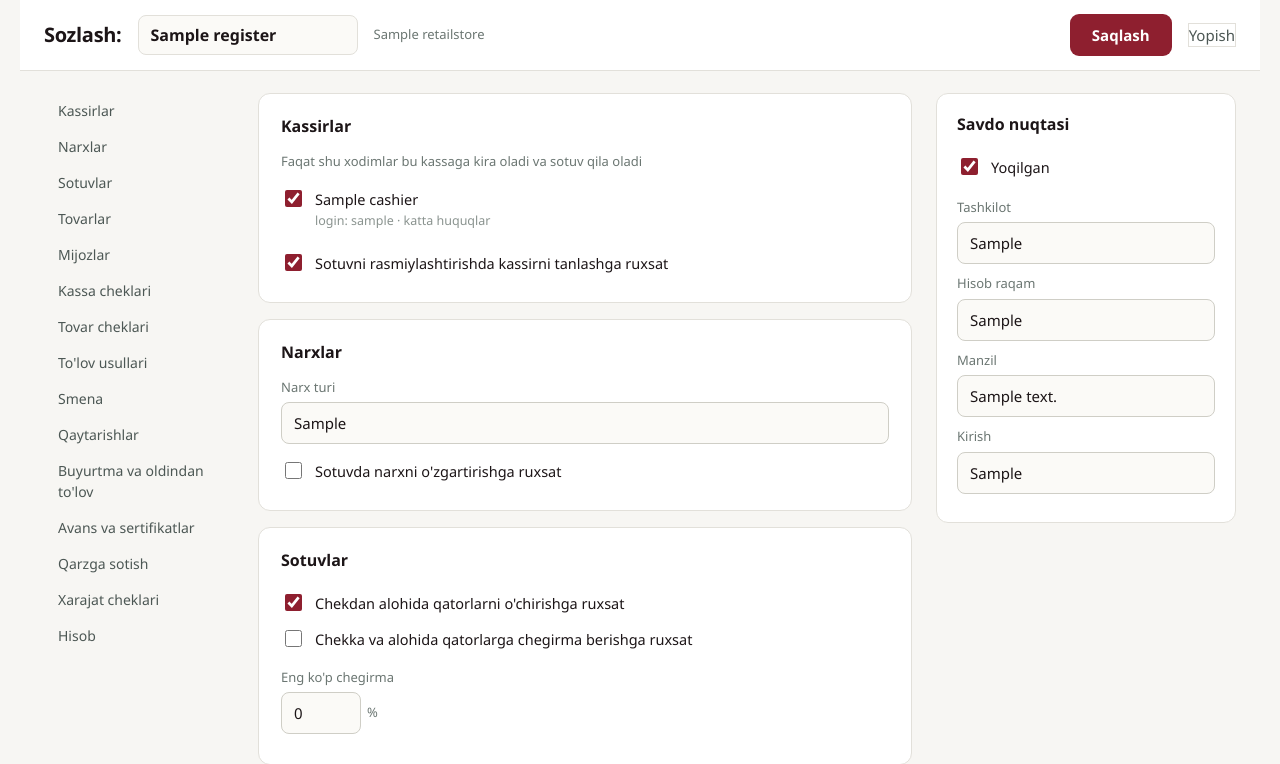
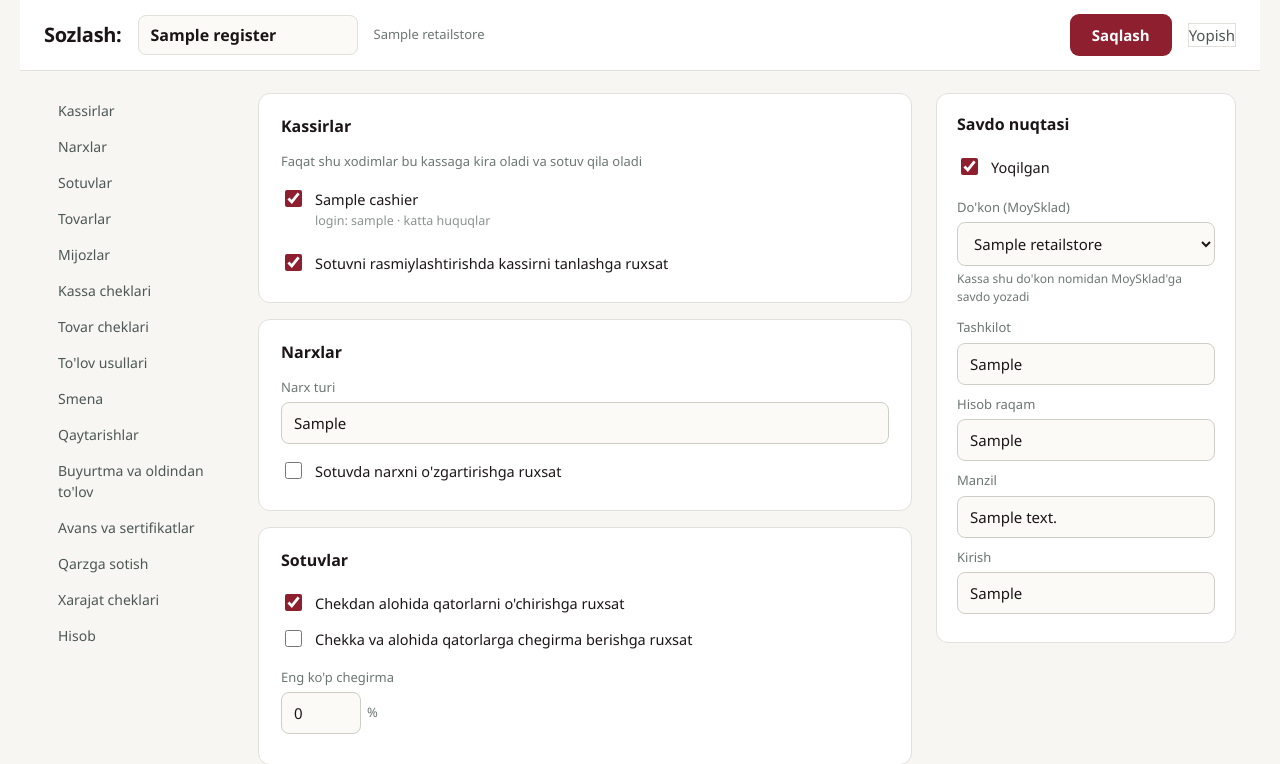
Before and after one commit to 130395mq-dev/sevimli-kassa, a Django app: page /kassa/1/sozlash/ in a window 1280 px wide. Shown: the part 56-820 px from the top of the page. Run offline with Django 5.2, Linux system fonts and the light colour scheme; a user stored in the database is signed in; tables that the repository leaves empty hold one stand-in row (values such as "Sample post").

Commit message:
Sevimli Kassa server

```diff
--- a/dashboard/templates/dashboard/register_edit.html
+++ b/dashboard/templates/dashboard/register_edit.html
@@ -328,6 +328,16 @@
           <input type="checkbox" name="enabled" {% if st.enabled %}checked{% endif %}>
           <span>Yoqilgan</span>
         </label>
+        <label class="fld" style="margin-bottom:4px;">Do'kon (MoySklad)
+          <select name="store">
+            {% for s in stores %}
+              <option value="{{ s.pk }}" {% if s.pk == reg.store_id %}selected{% endif %}>{{ s.name }}</option>
+            {% endfor %}
+          </select>
+        </label>
+        <div class="sec" style="font-size:12px; margin-bottom:12px;">
+          Kassa shu do'kon nomidan MoySklad'ga savdo yozadi
+        </div>
         <label class="fld">Tashkilot
           <input name="organization" value="{{ st.organization }}" placeholder="SEVIMLI SUPER MARKET">
         </label>
--- a/dashboard/views.py
+++ b/dashboard/views.py
@@ -347,6 +347,7 @@ def register_edit(request, pk: int):
     """
     from decimal import Decimal, InvalidOperation
 
+    from catalog.models import RetailStore
     from sales.models import RegisterSettings
 
     try:
@@ -377,7 +378,17 @@ def register_edit(request, pk: int):
         if new_name:
             reg.name = new_name
         reg.active = st.enabled
-        reg.save(update_fields=["name", "active"])
+
+        # Savdo nuqtasi (haqiqiy MoySklad do'koni). Kassa shu do'kon
+        # nomidan MoySklad'ga yozadi — «Sinov filiali» dan haqiqiyga
+        # o'tkazish shu yerdan.
+        store_id = request.POST.get("store")
+        if store_id:
+            new_store = RetailStore.objects.filter(pk=store_id, active=True).first()
+            if new_store:
+                reg.store = new_store
+
+        reg.save(update_fields=["name", "active", "store"])
 
         st.save()
 
@@ -388,9 +399,20 @@ def register_edit(request, pk: int):
         messages.success(request, f"{reg.name}: sozlamalar saqlandi")
         return redirect("dashboard:register-edit", pk=reg.pk)
 
+    # Do'konlar ro'yxati: MoySklad'dan kelgan haqiqiy do'konlar (org id si
+    # bor). Joriy do'kon ro'yxatda bo'lmasa (masalan «Sinov filiali») —
+    # uni ham qo'shamiz, tanlangani ko'rinib tursin.
+    real_stores = list(
+        RetailStore.objects.filter(active=True, organization_ms_id__isnull=False)
+        .order_by("name")
+    )
+    if reg.store_id and all(s.pk != reg.store_id for s in real_stores):
+        real_stores.insert(0, reg.store)
+
     return render(request, "dashboard/register_edit.html", {
         "reg": reg,
         "st": st,
         "cashiers": Cashier.objects.filter(active=True),
         "allowed_ids": set(st.allowed_cashiers.values_list("pk", flat=True)),
+        "stores": real_stores,
     })
```
